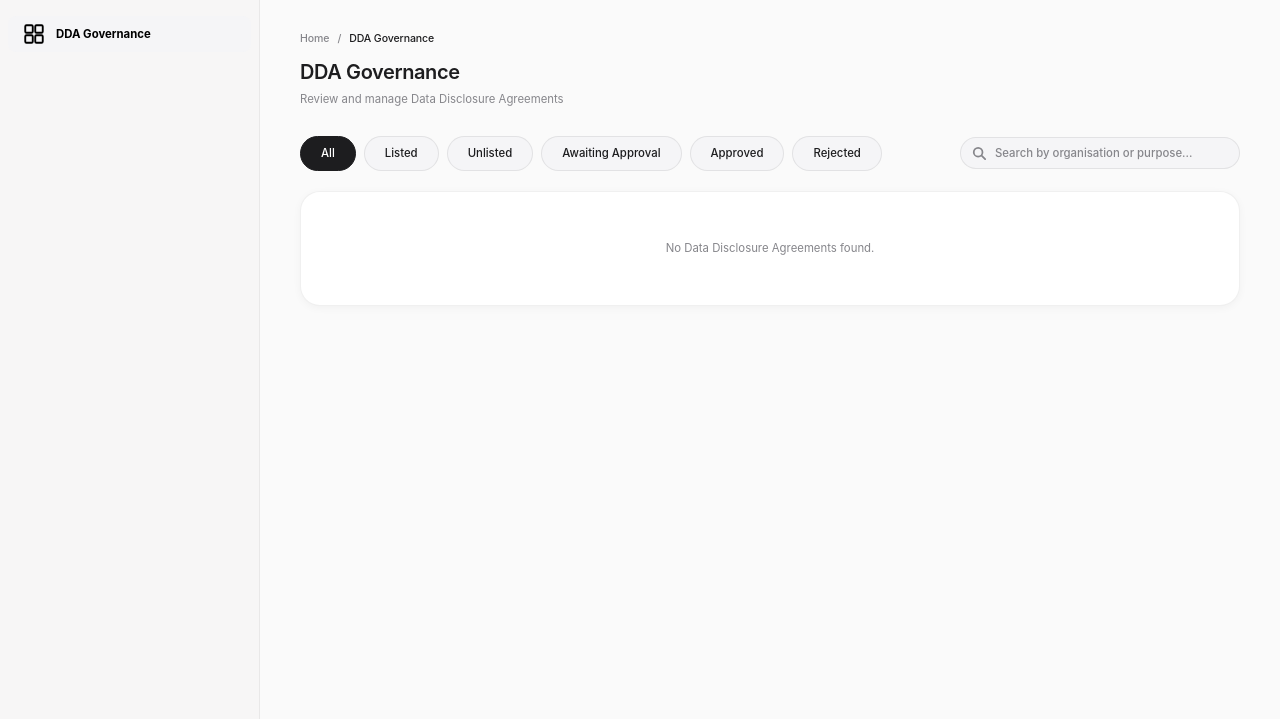
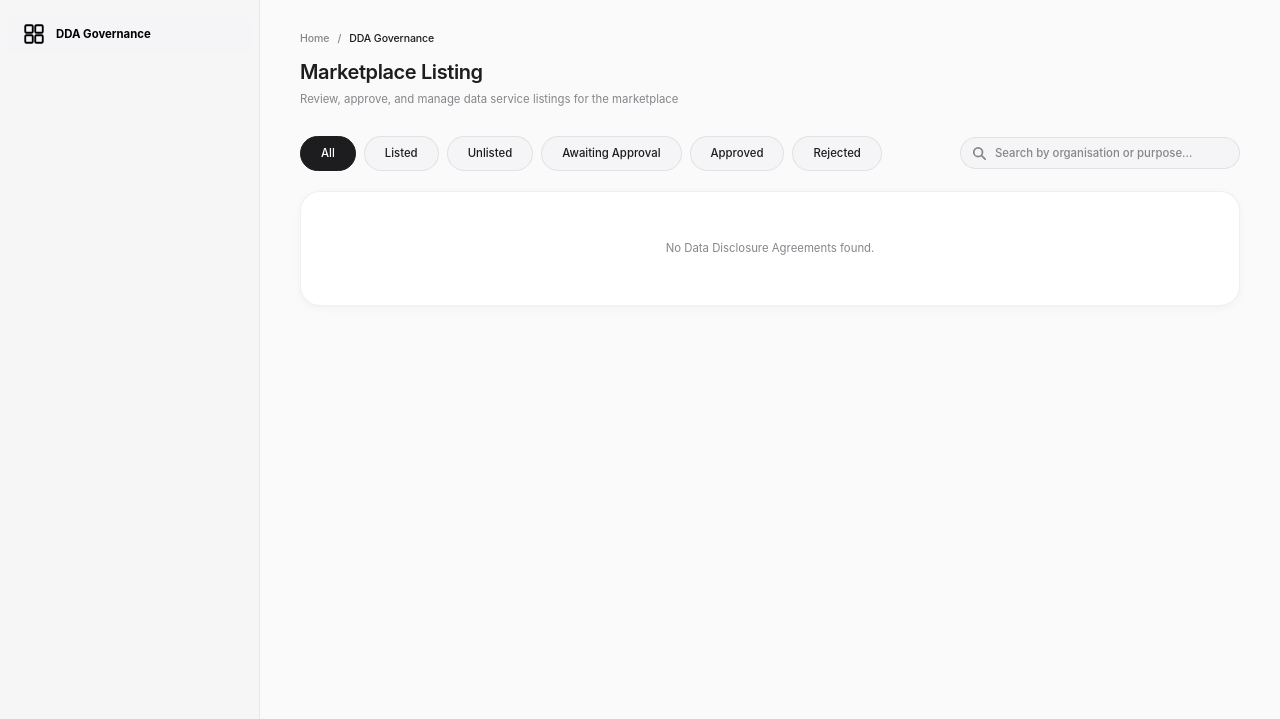
Before and after one commit to decentralised-dataexchange/data-space-backend, a Django app: page /governance/ in a window 1280 px wide. Shown: the part 81-800 px from the top of the page. Run offline with Django 3.2, Linux system fonts and the light colour scheme; the visitor is signed in with stand-in values (Sample User, id 1); data that the repository does not hold is empty; some web fonts are replaced.

Commit message:
Rename dashboard heading to Marketplace Listing

```diff
--- a/governance/templates/governance/dashboard.html
+++ b/governance/templates/governance/dashboard.html
@@ -4,8 +4,8 @@
 
 {% block content %}
 <div class="page-header">
-    <h1>DDA Governance</h1>
-    <p>Review and manage Data Disclosure Agreements</p>
+    <h1>Marketplace Listing</h1>
+    <p>Review, approve, and manage data service listings for the marketplace</p>
 </div>
 
 <div class="toolbar-row">
```
